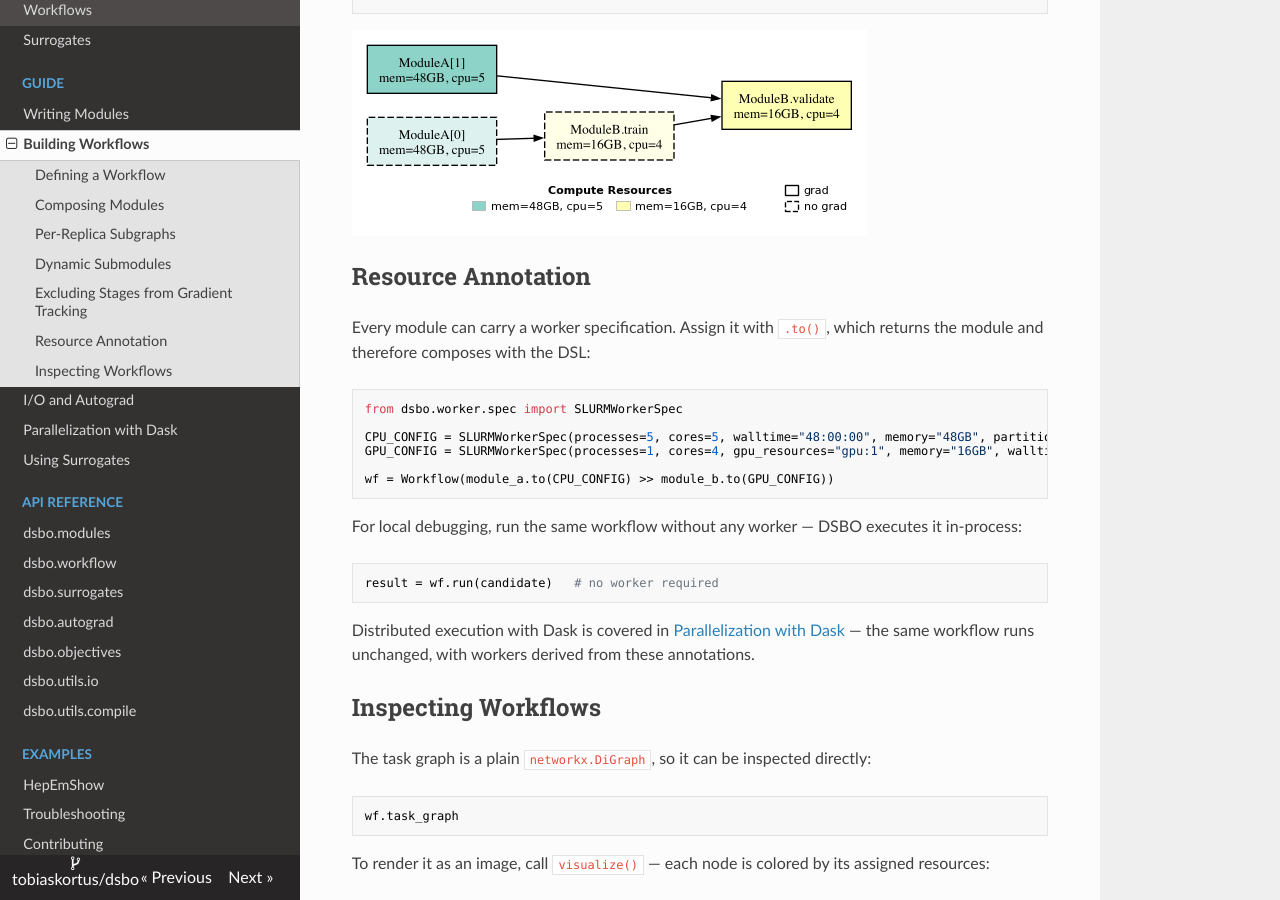
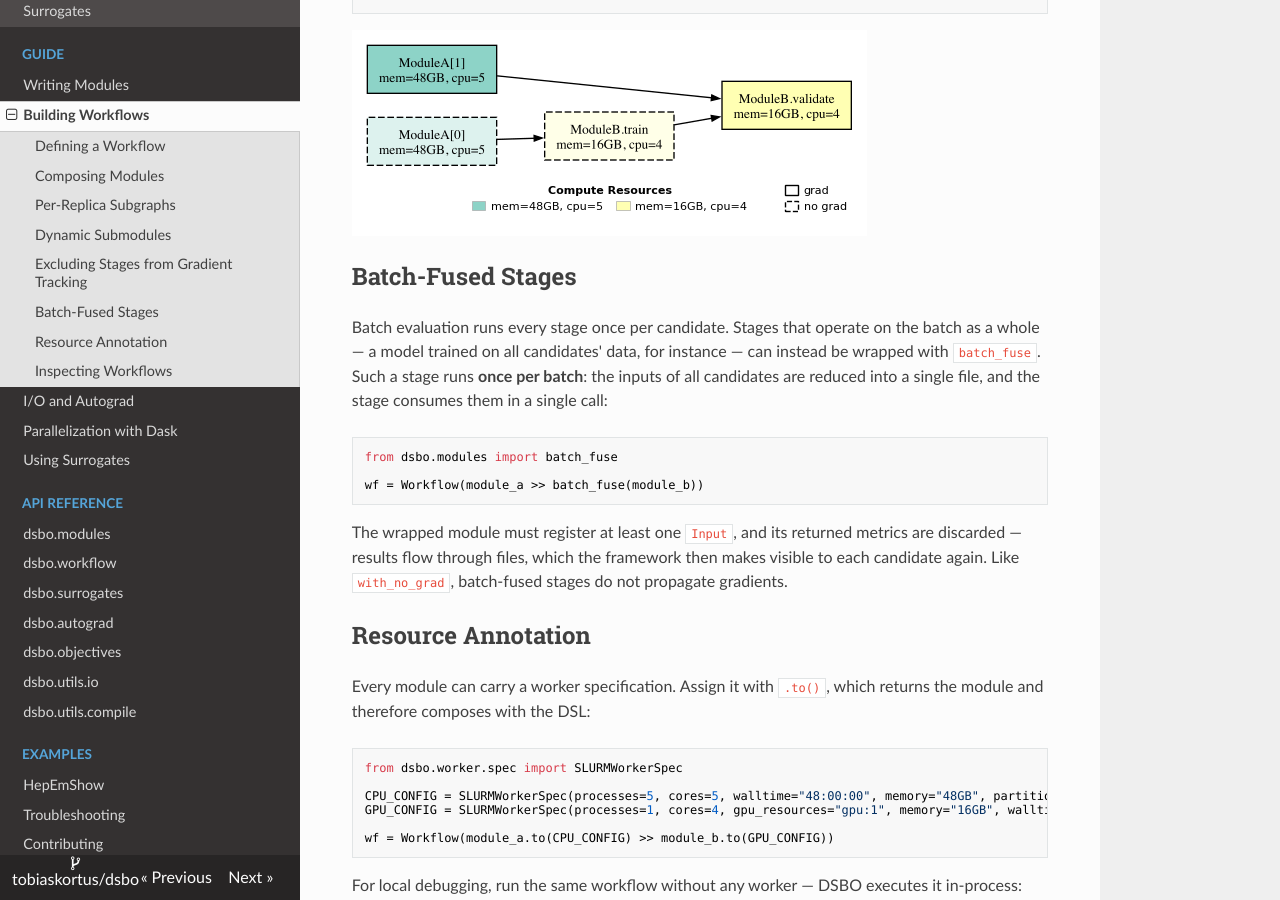
Before and after one commit to tobiaskortus/dsbo, an MkDocs documentation site: the page built from docs/guide/workflows.md, in a window 1280 px wide and 900 px high, scrolled down 5663 px. Built offline with MkDocs 1.6.1, drawn with Linux system fonts in a browser that asks for light colours; nearby versions of some CDN libraries.

Commit message:
Add batch_fuse description to `workflows.md`

````diff
--- a/docs/guide/workflows.md
+++ b/docs/guide/workflows.md
@@ -170,6 +170,18 @@ wf = Workflow(
 
 ![Dynamic submodules workflow with the training path excluded from gradient tracking: the ModuleA replica producing the training data and the train stage carry the no-grad flag](../img/workflow-no-grad.png)
 
+## Batch-Fused Stages
+
+Batch evaluation runs every stage once per candidate. Stages that operate on the batch as a whole — a model trained on all candidates' data, for instance — can instead be wrapped with `batch_fuse`. Such a stage runs **once per batch**: the inputs of all candidates are reduced into a single file, and the stage consumes them in a single call:
+
+```python
+from dsbo.modules import batch_fuse
+
+wf = Workflow(module_a >> batch_fuse(module_b))
+```
+
+The wrapped module must register at least one `Input`, and its returned metrics are discarded — results flow through files, which the framework then makes visible to each candidate again. Like `with_no_grad`, batch-fused stages do not propagate gradients.
+
 ## Resource Annotation
 
 Every module can carry a worker specification. Assign it with `.to()`, which returns the module and therefore composes with the DSL:
````
